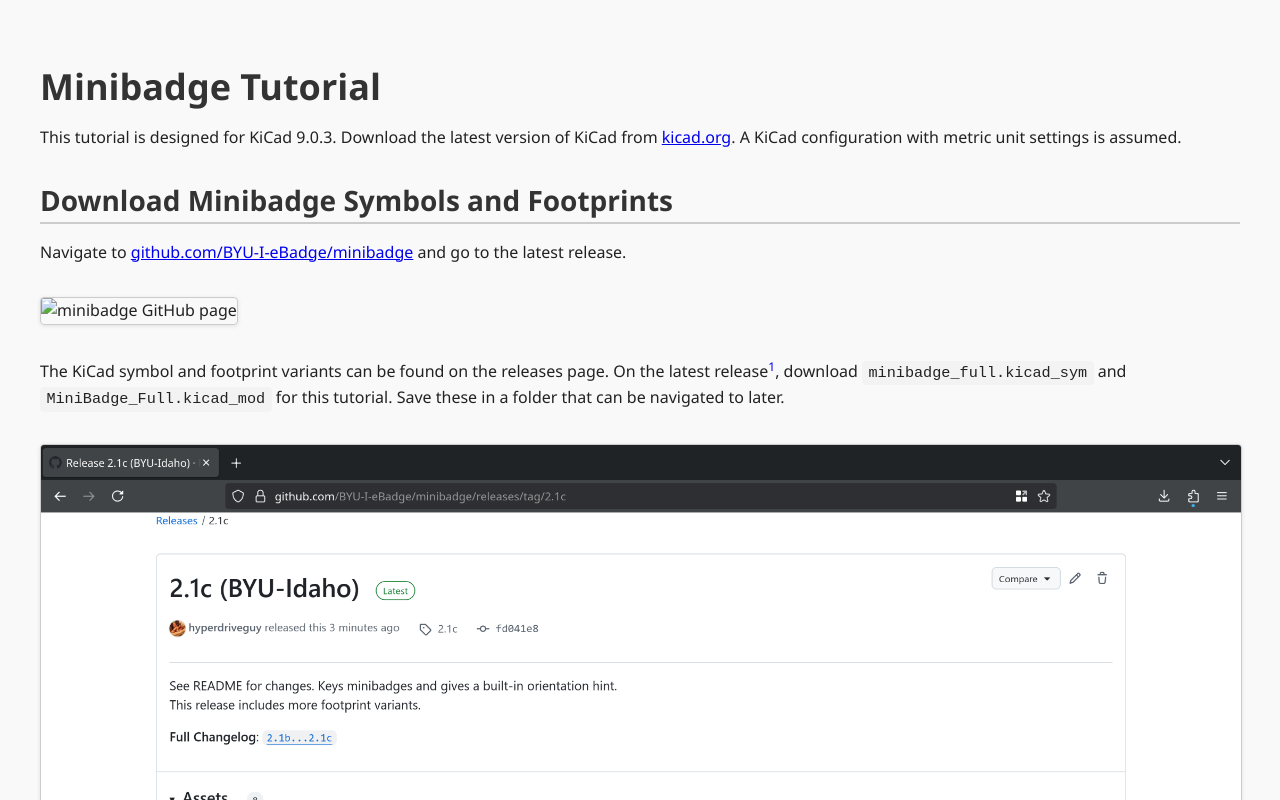
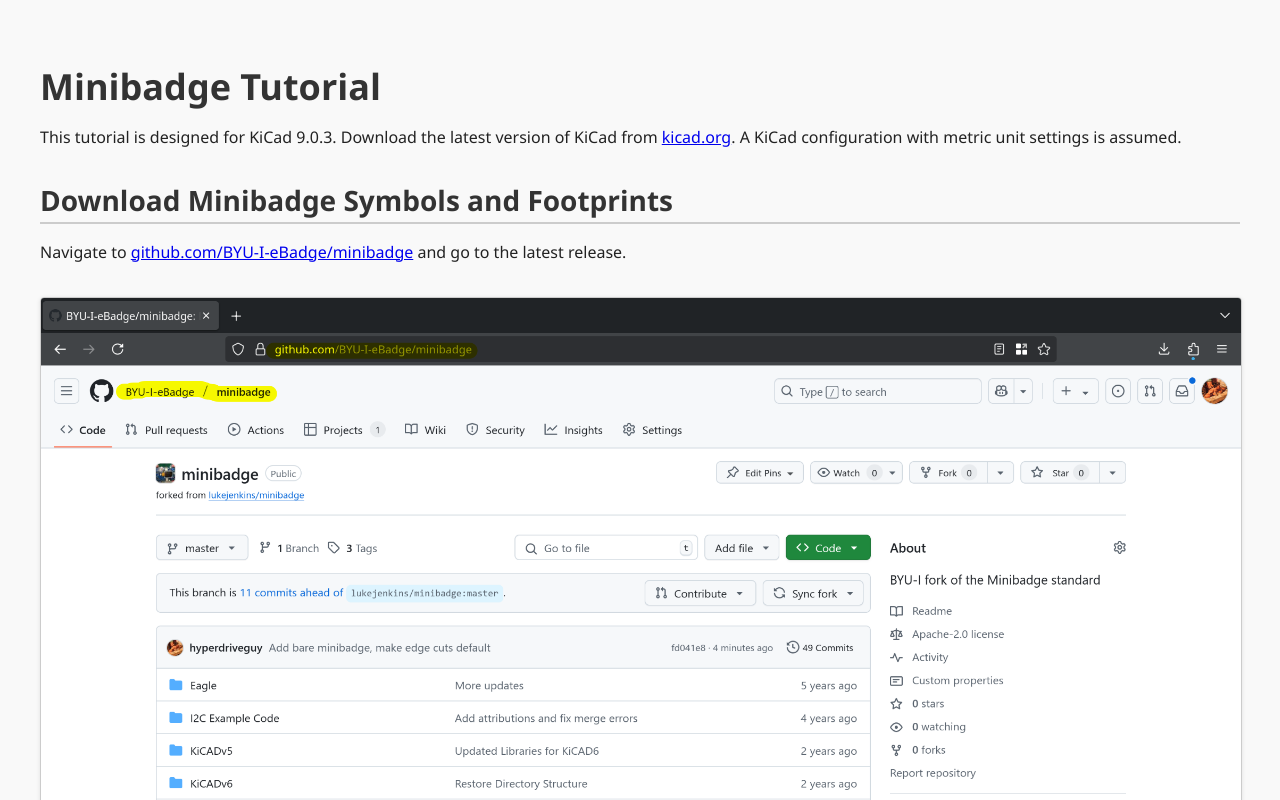
Before and after one commit to BYU-I-eBadge/byu-i-ebadge.github.io, a plain HTML site: page minibadge_tutorial/tutorial.html in a window 1280 px wide. Shown: the top 800 px of the page. Drawn offline with Linux system fonts and the light colour scheme; files whose address does not match are found by name.

Commit message:
Update tutorial.html

```diff
--- a/minibadge_tutorial/tutorial.html
+++ b/minibadge_tutorial/tutorial.html
@@ -15,7 +15,7 @@ Download the latest version of KiCad from <a href="https://www.kicad.org/downloa
 A KiCad configuration with metric unit settings is assumed.</p>
 <h2>Download Minibadge Symbols and Footprints</h2>
 <p>Navigate to <a href="https://github.com/BYU-I-eBadge/minibadge">github.com/BYU-I-eBadge/minibadge</a> and go to the latest release.</p>
-<p><img alt="minibadge GitHub page" src="github_page.png"></p>
+<p><img alt="minibadge GitHub page" src="../imgs/minibadge/github_page.png"></p>
 <p>The KiCad symbol and footprint variants can be found on the releases page. On the latest release<sup id="fnref:1"><a class="footnote-ref" href="#fn:1">1</a></sup>, download <code>minibadge_full.kicad_sym</code> and <code>MiniBadge_Full.kicad_mod</code> for this tutorial. Save these in a folder that can be navigated to later.</p>
 <p><img alt="minibadge release" src="releases_page.png"></p>
 <h2>Design in KiCad</h2>
```
